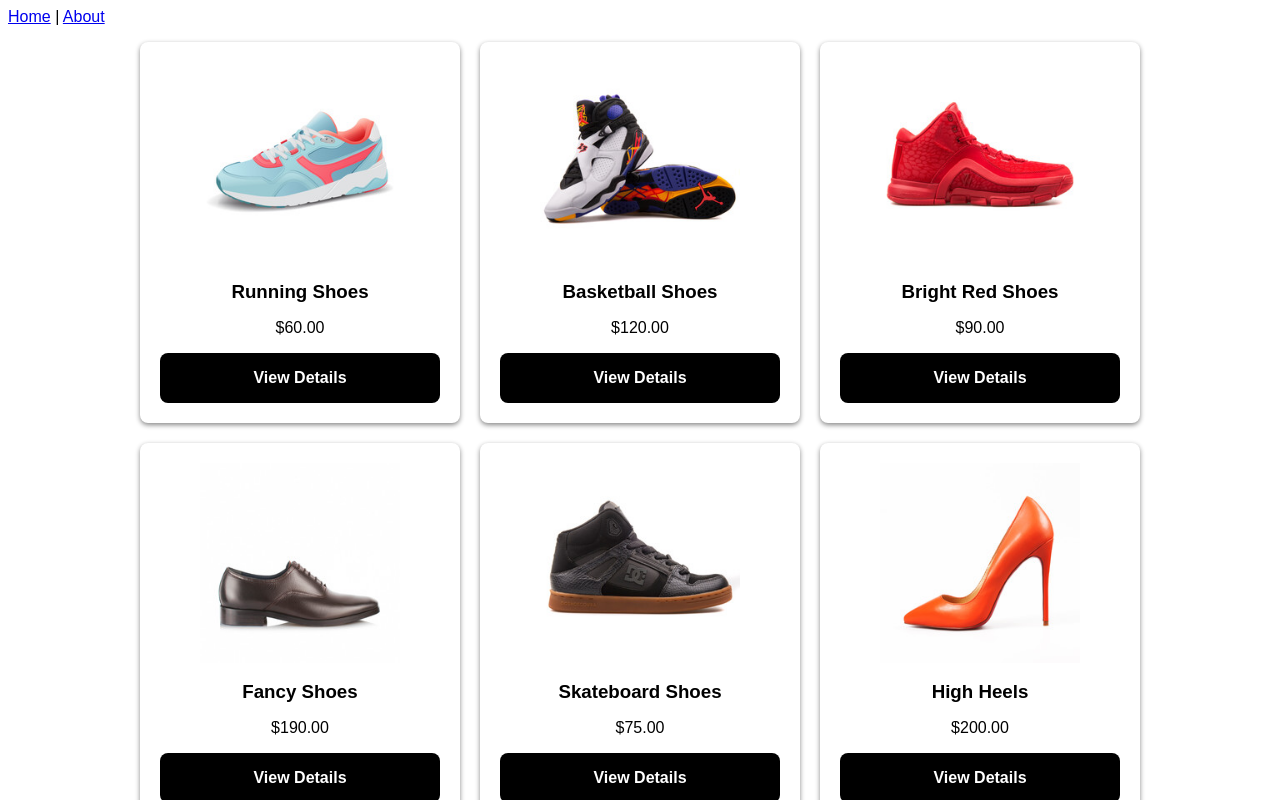
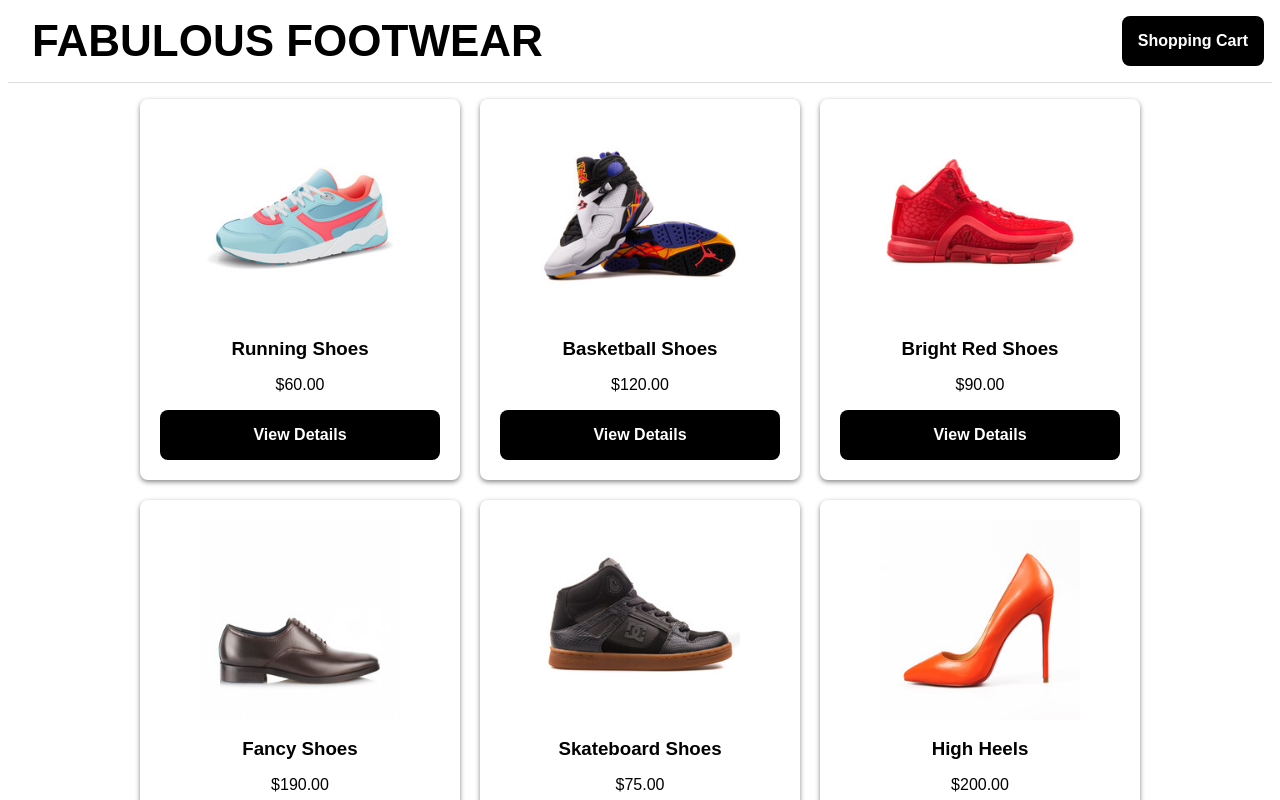
Before and after one commit to Sergent009/vue-express-fullstackapp, a Vue app: page /products in a window 1280 px wide. Shown: the top 800 px of the page. Built offline with nearby package versions, Linux system fonts and the light colour scheme.

Commit message:
Front end of the shoes store is almost completed

```diff
--- a/src/App.vue
+++ b/src/App.vue
@@ -1,12 +1,23 @@
 <template>
+
   <div id="app">
-    <nav>
-      <router-link to="/">Home</router-link> |
-      <router-link to="/about">About</router-link>
-    </nav>
+    <NavBar />
     <router-view/>
   </div>
+
 </template>
+
+<script>
+import NavBar from './components/NavBar.vue'
+
+export default {
+  name: 'App',
+  components:{
+    NavBar
+  }
+}
+</script>
+
 
 <style>
   * {
--- a/src/components/HelloWorld.vue
+++ /dev/null
@@ -1,58 +0,0 @@
-<template>
-  <div class="hello">
-    <h1>{{ msg }}</h1>
-    <p>
-      For a guide and recipes on how to configure / customize this project,<br>
-      check out the
-      <a href="https://cli.vuejs.org" target="_blank" rel="noopener">vue-cli documentation</a>.
-    </p>
-    <h3>Installed CLI Plugins</h3>
-    <ul>
-      <li><a href="https://github.com/vuejs/vue-cli/tree/dev/packages/%40vue/cli-plugin-babel" target="_blank" rel="noopener">babel</a></li>
-      <li><a href="https://github.com/vuejs/vue-cli/tree/dev/packages/%40vue/cli-plugin-eslint" target="_blank" rel="noopener">eslint</a></li>
-    </ul>
-    <h3>Essential Links</h3>
-    <ul>
-      <li><a href="https://vuejs.org" target="_blank" rel="noopener">Core Docs</a></li>
-      <li><a href="https://forum.vuejs.org" target="_blank" rel="noopener">Forum</a></li>
-      <li><a href="https://chat.vuejs.org" target="_blank" rel="noopener">Community Chat</a></li>
-      <li><a href="https://twitter.com/vuejs" target="_blank" rel="noopener">Twitter</a></li>
-      <li><a href="https://news.vuejs.org" target="_blank" rel="noopener">News</a></li>
-    </ul>
-    <h3>Ecosystem</h3>
-    <ul>
-      <li><a href="https://router.vuejs.org" target="_blank" rel="noopener">vue-router</a></li>
-      <li><a href="https://vuex.vuejs.org" target="_blank" rel="noopener">vuex</a></li>
-      <li><a href="https://github.com/vuejs/vue-devtools#vue-devtools" target="_blank" rel="noopener">vue-devtools</a></li>
-      <li><a href="https://vue-loader.vuejs.org" target="_blank" rel="noopener">vue-loader</a></li>
-      <li><a href="https://github.com/vuejs/awesome-vue" target="_blank" rel="noopener">awesome-vue</a></li>
-    </ul>
-  </div>
-</template>
-
-<script>
-export default {
-  name: 'HelloWorld',
-  props: {
-    msg: String
-  }
-}
-</script>
-
-<!-- Add "scoped" attribute to limit CSS to this component only -->
-<style scoped>
-h3 {
-  margin: 40px 0 0;
-}
-ul {
-  list-style-type: none;
-  padding: 0;
-}
-li {
-  display: inline-block;
-  margin: 0 10px;
-}
-a {
-  color: #42b983;
-}
-</style>
--- /dev/null
+++ b/src/components/NavBar.vue
@@ -0,0 +1,49 @@
+<template>
+
+<div id="nav-bar">
+    <router-link to="/products" id="products-link">
+        <h1>FABULOUS FOOTWEAR</h1>
+    </router-link>
+    <router-link to="/cart" id="cart-link">
+        <button>Shopping Cart</button>
+    </router-link>
+</div>
+
+</template>
+
+<script>
+export default {
+    name: 'NavBar',
+}
+</script>
+
+<style>
+
+ #nav-bar {
+    border-bottom: 1px solid #ddd;
+    height: 75px;
+    width: 100%;
+  }
+
+  #products-link {
+    text-align: center;
+    display: block;
+    color: black;
+    font-size: 22px;
+    left: 32px;
+    position: absolute;
+    top: 16px;
+    text-decoration: none;
+  }
+
+  #products-link h1 {
+      margin: 0;
+  }
+
+  #cart-link {
+    position: absolute;
+    right: 16px;
+    top: 16px;
+  }
+
+</style>
--- a/src/router/index.js
+++ b/src/router/index.js
@@ -3,6 +3,7 @@
 import ProductsPage from '../views/ProductsPage.vue'
 import ProductDetailPage from '../views/ProductDetailPage.vue'
 import CartPage from '../views/CartPage.vue'
+import NotFoundPage from '../views/NotFoundPage.vue'
 
 Vue.use(VueRouter)
 
@@ -27,6 +28,10 @@
     path: '/',
     redirect: '/products'
   },
+  {
+    path: '*',
+    component: NotFoundPage
+  }
 ]
 
 const router = new VueRouter({
--- /dev/null
+++ b/src/views/NotFoundPage.vue
@@ -0,0 +1,17 @@
+<template>
+  <h1>404 : Page Not Found</h1>
+</template>
+
+<script>
+export default {
+    name: 'NotFoundPage'
+}
+</script>
+
+<style scoped>
+
+h1{
+    text-align: center;
+}
+
+</style>
--- a/src/views/ProductDetailPage.vue
+++ b/src/views/ProductDetailPage.vue
@@ -1,6 +1,6 @@
 <template>
 
-<div id="page-wrap">
+<div id="page-wrap" v-if="product">
 <div id="img-wrap">
   <img :src="product.imageUrl">
 </div>
@@ -14,13 +14,19 @@
   </div>
 </div>
 
+<NotFoundPage v-else />
+
 </template>
 
 <script>
 import {products} from '../fake-data'
+import NotFoundPage from './NotFoundPage.vue'
 
 export default {
   name: 'ProductDetailPage',
+  components:{
+    NotFoundPage
+  },
 
   data(){
     return{
```
Also changed, not shown: src/components/ProductsGrid.vue (added), src/components/ProductsGridItem.vue (added).
